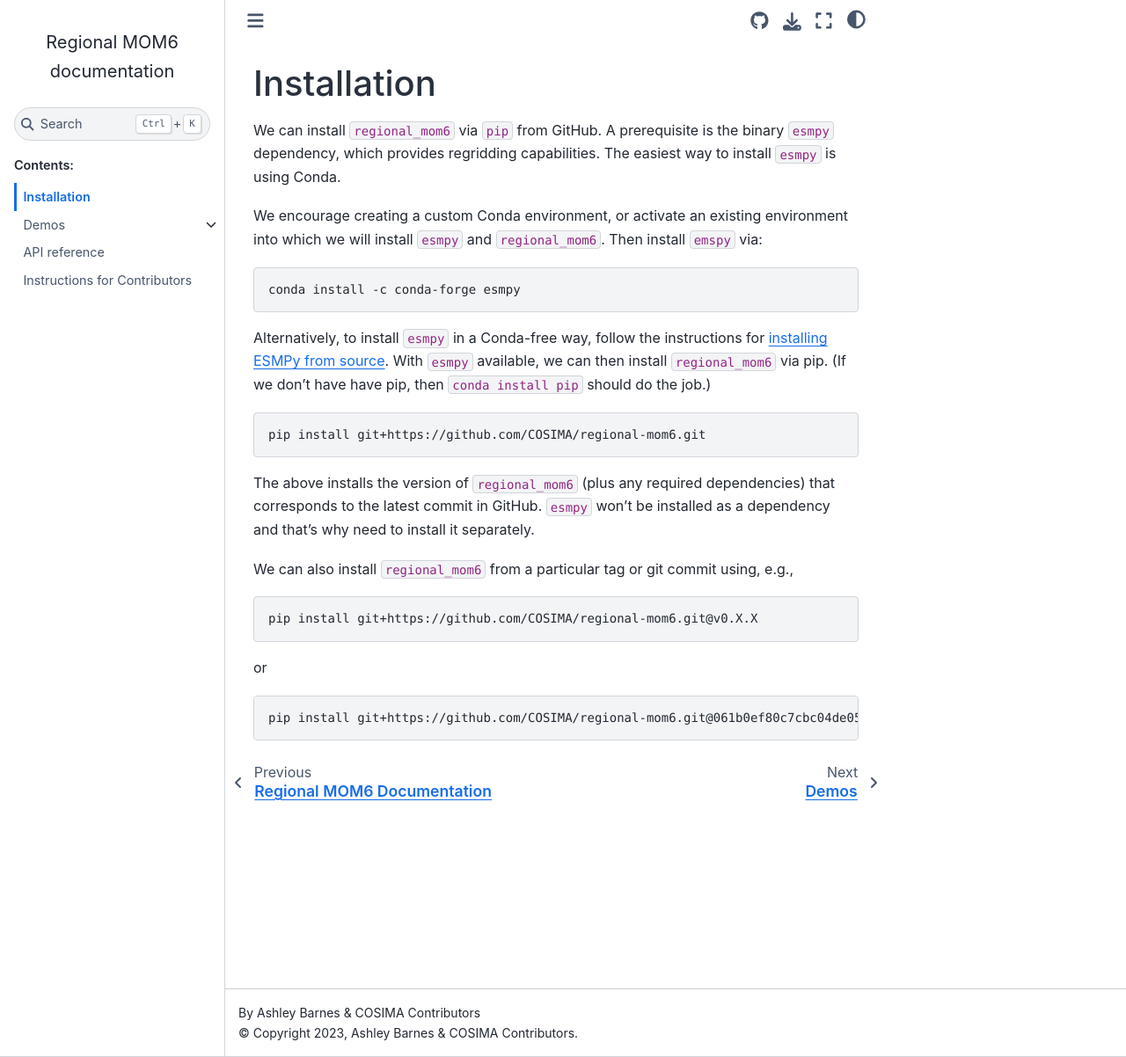
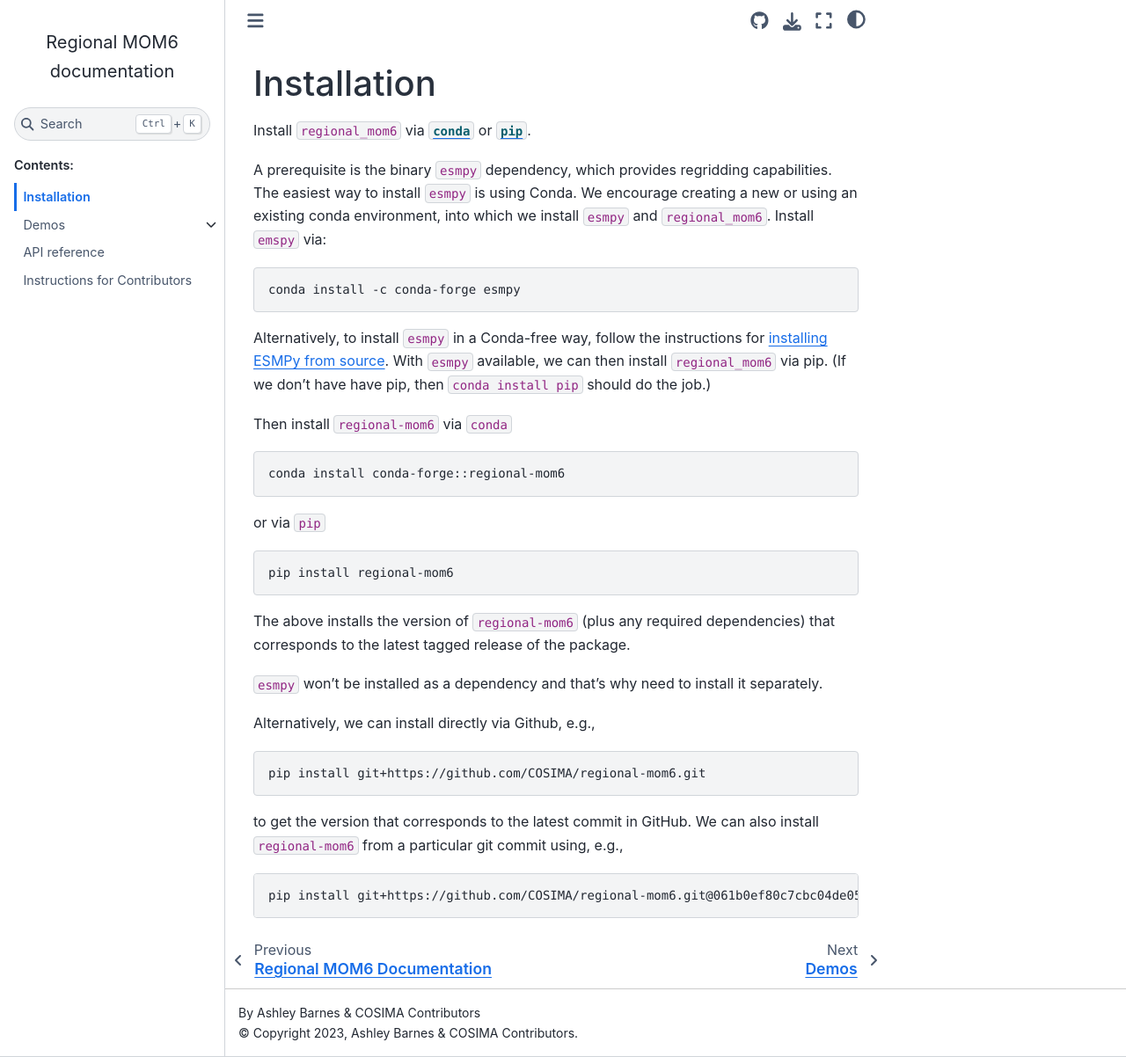
Before and after one commit to COSIMA/regional-mom6, a Sphinx documentation site: the page built from docs/installation.md, in a window 1280 px wide and 1202 px high. Shown: the whole window at 88% size. Built offline with Sphinx 7.4.7 and the Sphinx Book theme 1.1.4, drawn with Linux system fonts in a browser that asks for light colours; pages that are not in the unit, such as notebooks, are missing from menus.

Commit message:
update installation instructions

````diff
--- a/docs/installation.md
+++ b/docs/installation.md
@@ -1,37 +1,46 @@
 Installation
 ============
 
-We can install `regional_mom6` via `pip` from GitHub. A prerequisite is the binary `esmpy`
-dependency, which provides regridding capabilities. The easiest way to install `esmpy` is using Conda.
+Install `regional_mom6` via [`conda`](https://anaconda.org/conda-forge/regional-mom6) or [`pip`](https://badge.fury.io/py/regional-mom6).
 
-We encourage creating a custom Conda environment, or activate an existing environment into which we
-will install `esmpy` and `regional_mom6`. Then install `emspy` via:
+A prerequisite is the binary `esmpy` dependency, which provides regridding capabilities. The easiest way to install `esmpy` is using Conda.
+We encourage creating a new or using an existing conda environment, into which we install `esmpy` and `regional_mom6`.
+Install `emspy` via:
 
-```{code-block} bash
+```bash
 conda install -c conda-forge esmpy
 ```
 
 Alternatively, to install `esmpy` in a Conda-free way, follow the instructions for [installing ESMPy from
 source](https://earthsystemmodeling.org/esmpy_doc/release/latest/html/install.html#installing-esmpy-from-source).
-With `esmpy` available, we can then install `regional_mom6` via pip. (If we don't have have pip, then `conda install pip`
-should do the job.)
+With `esmpy` available, we can then install `regional_mom6` via pip. (If we don't have have pip, then
+`conda install pip` should do the job.)
 
-```{code-block} bash
+Then install `regional-mom6` via `conda`
+
+```bash
+conda install conda-forge::regional-mom6
+```
+
+or via `pip`
+
+```bash
+pip install regional-mom6
+```
+
+The above installs the version of `regional-mom6` (plus any required dependencies) that corresponds to the latest tagged release of the package.
+
+`esmpy` won't be installed as a dependency and that's why need to install it separately.
+
+Alternatively, we can install directly via Github, e.g.,
+
+```bash
 pip install git+https://github.com/COSIMA/regional-mom6.git
 ```
 
-The above installs the version of `regional_mom6` (plus any required dependencies) that corresponds
-to the latest commit in GitHub. `esmpy` won't be installed as a dependency and that's why need to
-install it separately.
+to get the version that corresponds to the latest commit in GitHub.
+We can also install `regional-mom6` from a particular git commit using, e.g.,
 
-We can also install `regional_mom6` from a particular tag or git commit using, e.g.,
-
-```{code-block} bash
-pip install git+https://github.com/COSIMA/regional-mom6.git@v0.X.X
-```
-
-or
-
-```{code-block} bash
+```bash
 pip install git+https://github.com/COSIMA/regional-mom6.git@061b0ef80c7cbc04de0566df329c4ea472002f7e
 ```
````
Also changed, not shown: README.md (+26 -16 lines).
